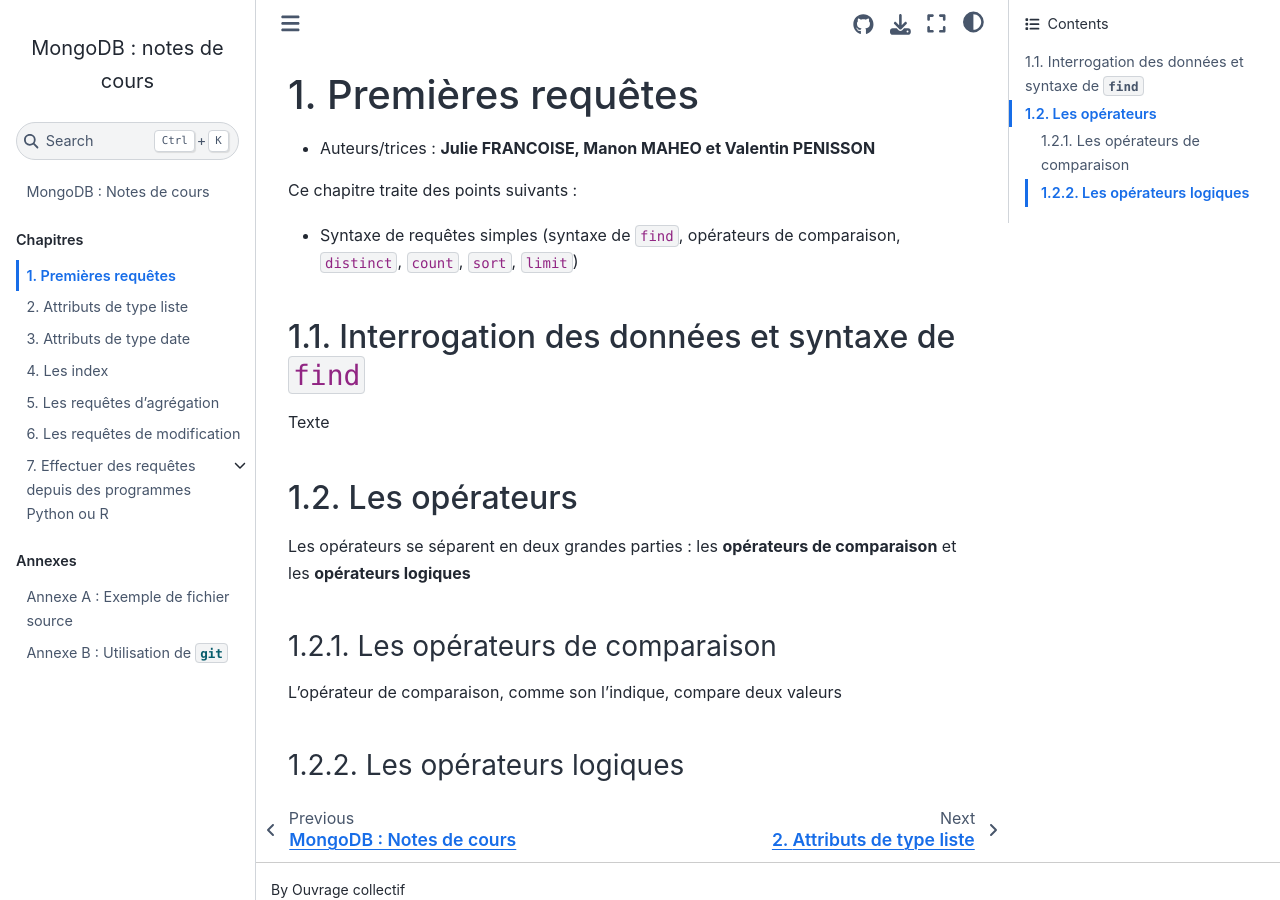
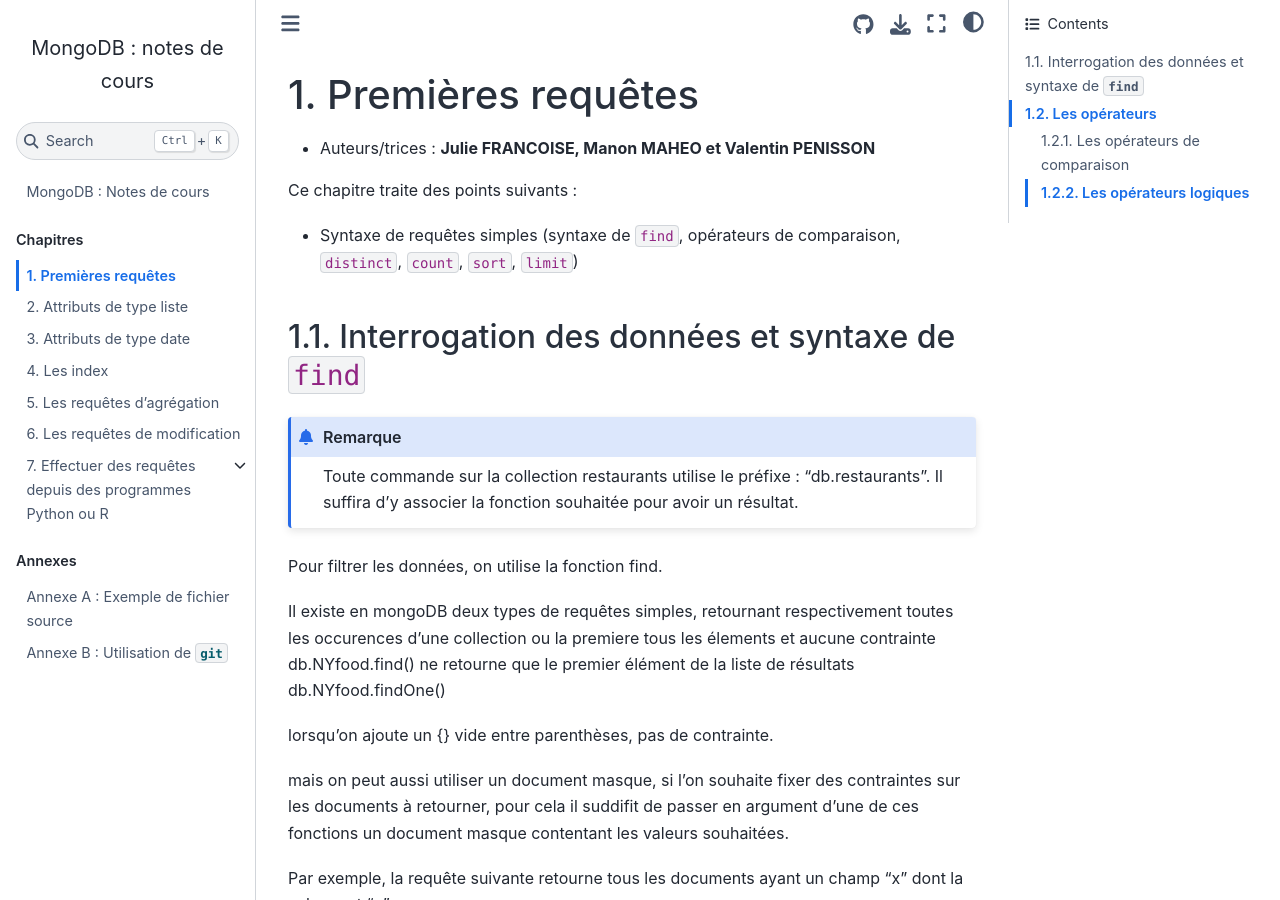
Before and after one commit to rtavenar/mongo_book, a Jupyter Book: the page built from content/01_find.md, in a window 1280 px wide and 900 px high. Built offline with Jupyter Book 1.0.4 settings and Sphinx 7.4.7 and the Sphinx Book theme 1.1.4, drawn with Linux system fonts in a browser that asks for light colours; some of the changed text lies outside the part shown.

Commit message:
suite test

`````diff
--- a/content/01_find.md
+++ b/content/01_find.md
@@ -22,9 +22,41 @@
 
 ## Interrogation des données et syntaxe de `find`
 
-::: danger Titre
-Texte
-:::
+ ```{admonition} Remarque
+Toute commande sur la collection restaurants utilise le préfixe : "db.restaurants". Il suffira d’y associer la fonction souhaitée pour avoir un résultat.
+```
+ Pour filtrer les données, on utilise la fonction find.
+
+ Il existe en mongoDB deux types de requêtes simples, retournant respectivement toutes les occurences d'une collection ou la premiere
+ tous les élements et aucune contrainte
+ db.NYfood.find()
+ ne retourne que le premier élément de la liste de résultats
+ db.NYfood.findOne()
+
+lorsqu'on ajoute un {} vide entre parenthèses, pas de contrainte.
+
+mais on peut aussi utiliser un document masque, si l'on souhaite fixer des contraintes sur les documents à retourner, pour cela
+il suddifit de passer en argument d'une de ces fonctions un document masque contentant les valeurs souhaitées.
+
+Par exemple, la requête suivante retourne tous les documents ayant un champ "x" dont la valeur est "y".
+
+````{tabbed} Syntaxe
+
+```mongoDB
+db.nomDeLaCollection.find({"x":"y"})
+```
+````
+
+````{tabbed} Exemple sur la base de données NYfood
+
+```mongoDB
+db.NYfood.find({"cuisine":"Bakery"})
+```
+
+````
+
+
+
 
 
 
`````
